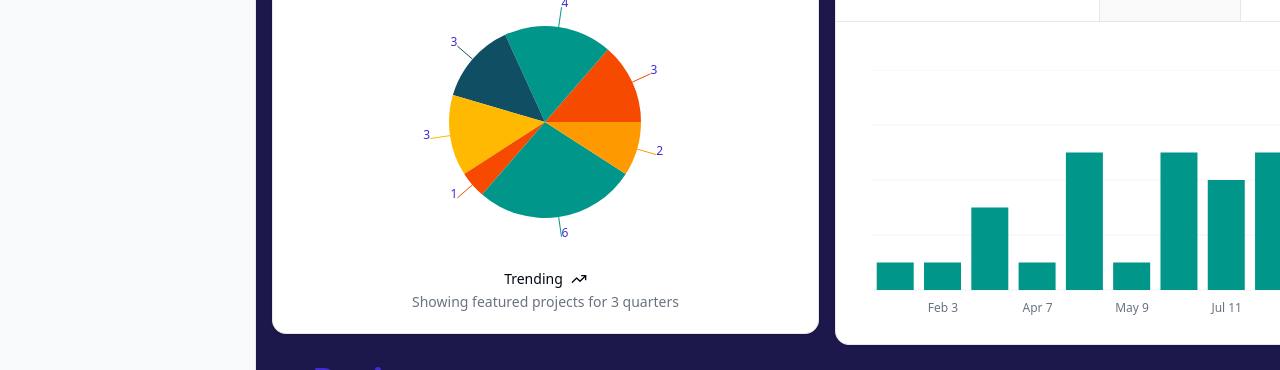
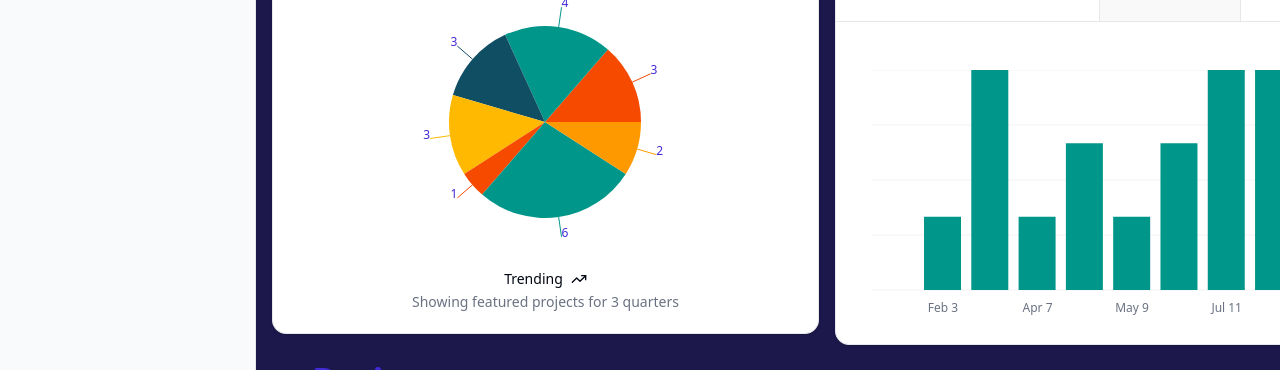
Before and after one commit to dezineskv/portfolio2025, a Next.js app: page /filter in a window 1280 px wide. Shown: the part 174-544 px from the top of the page. Built offline with nearby package versions, Linux system fonts and the light colour scheme.

Commit message:
update to data table

```diff
--- a/components/components/BarCharts.jsx
+++ b/components/components/BarCharts.jsx
@@ -20,16 +20,16 @@ import {
 export const description = "An interactive bar chart";
 
 const chartData = [
-  { date: "2024-01-01", desktop: 1, mobile: 1 },
+  { date: "2024-01-01", desktop: 0, mobile: 0 },
   { date: "2024-02-03", desktop: 1, mobile: 1 },
   { date: "2024-03-06", desktop: 3, mobile: 3 },
   { date: "2024-04-07", desktop: 1, mobile: 1 },
-  { date: "2024-04-08", desktop: 5, mobile: 5 },
+  { date: "2024-04-08", desktop: 2, mobile: 2 },
   { date: "2024-05-09", desktop: 1, mobile: 1 },
-  { date: "2024-06-10", desktop: 5, mobile: 5 },
-  { date: "2024-07-11", desktop: 4, mobile: 4 },
-  { date: "2024-08-12", desktop: 5, mobile: 5 },
-  { date: "2024-09-12", desktop: 5, mobile: 5 },
+  { date: "2024-06-10", desktop: 2, mobile: 2 },
+  { date: "2024-07-11", desktop: 3, mobile: 3 },
+  { date: "2024-08-12", desktop: 3, mobile: 3 },
+  { date: "2024-09-12", desktop: 3, mobile: 3 },
 ];
 
 const chartConfig = {
@@ -62,9 +62,7 @@ export function BarCharts() {
       <CardHeader className="flex flex-col items-stretch border-b !p-0 sm:flex-row">
         <div className="flex flex-1 flex-col justify-center gap-1 px-6 pt-4 pb-3 sm:!py-0">
           <CardTitle>Projects</CardTitle>
-          <CardDescription>
-            Showing month by month
-          </CardDescription>
+          <CardDescription>Showing month by month</CardDescription>
         </div>
         <div className="flex">
           {["desktop", "mobile"].map((key) => {
--- a/components/components/DataTable.jsx
+++ b/components/components/DataTable.jsx
@@ -122,6 +122,13 @@ const data = [
     image:
       "https://i.ibb.co/v6N4Ky71/ee7859-3da1a27d28024c8eae9f676af329340d-mv2.jpg",
   },
+  {
+    id: "13",
+    amount: 1,
+    title: "Portfolio Site",
+    stack: "NextJs, TailwindCSS, Node.js, Vercel",
+    image: "https://i.ibb.co/4RnC7Gwn/portfolio-1.png",
+  },
 ];
 
 export const columns = [
@@ -177,7 +184,11 @@ export const columns = [
     header: "Project Image",
     cell: ({ row }) => (
       <div className="">
-        <img src={row.getValue("image")} alt="image" className="max-h-[240px] max-w-[300px]"/>
+        <img
+          src={row.getValue("image")}
+          alt="image"
+          className="max-h-[240px] max-w-[300px]"
+        />
       </div>
     ),
   },
```
